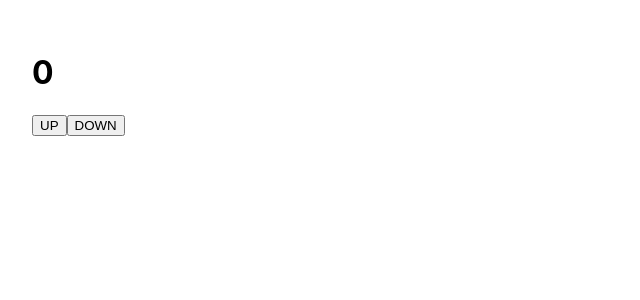
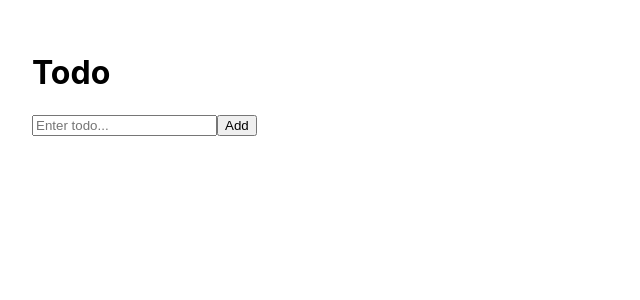
Before and after one commit to TungPham01/react_tiktok_f8, a React (Create React App) app: page / in a window 1280 px wide. Shown: the top 300 px of the page, without its empty margins (0-640 px from the left). Built offline with nearby package versions, Linux system fonts and the light colour scheme.

Commit message:
[useReducer] todo list

```diff
--- a/src/App.js
+++ b/src/App.js
@@ -1,33 +1,99 @@
-import { useReducer } from "react";
+import { useReducer, useRef } from "react";
 
-const initState = 0
+const initState = {
+  job: "",
+  jobs: [],
+};
 
-const UP_ACTION = 'UP'
-const DOWN_ACTION = 'DOWN'
+const SET_JOB = "set_job";
+const setJob = (payload) => {
+  return {
+    type: SET_JOB,
+    payload,
+  };
+};
+
+const ADD_JOB = "add_job";
+const addJob = (payload) => {
+  return {
+    type: ADD_JOB,
+    payload,
+  };
+};
+
+const DELETE_JOB = "delete_job";
+const removeJob = (payload) => {
+  return {
+    type: DELETE_JOB,
+    payload,
+  };
+};
 
 const reducer = (state, action) => {
-    switch (action) {
-      case UP_ACTION:
-        return state + 1
-      case DOWN_ACTION:
-        return state - 1
-      default:
-        throw new Error('not action')
-    }
-}
+  let newState;
+  switch (action.type) {
+    case SET_JOB:
+      newState = {
+        ...state,
+        job: action.payload,
+      };
+      break;
+    case ADD_JOB:
+      newState = {
+        ...state,
+        jobs: [...state.jobs, action.payload],
+      };
+      break;
+    case DELETE_JOB:
+      // const newJob = [...state.jobs];
+      // newJob.splice(action.payload, 1);
+
+      const newJob = [...state.jobs].filter((job,index) => index !== action.payload)
+
+      newState = {
+        ...state,
+        jobs: newJob
+      };
+      break;
+    default:
+      throw new Error("not action");
+  }
+
+  return newState;
+};
 
 function App() {
+  const [state, dispatch] = useReducer(reducer, initState);
 
-  const [count, dispatch] = useReducer(reducer, initState);
+  const inputJob = useRef();
+
+  const { job, jobs } = state;
+
+  const handleSubmit = () => {
+    dispatch(addJob(job));
+    dispatch(setJob(""));
+    inputJob.current.focus();
+  };
+
   return (
     <div style={{ padding: 32 }}>
-      <h1>{count}</h1>
-      <button
-        onClick={() => dispatch(UP_ACTION)}
-      >UP</button>
-      <button
-        onClick={() => dispatch(DOWN_ACTION)}
-       >DOWN</button>
+      <h1>Todo</h1>
+      <input
+        ref={inputJob}
+        placeholder="Enter todo..."
+        value={job}
+        onChange={(event) => dispatch(setJob(event.target.value))}
+      />
+      <button onClick={handleSubmit}>Add</button>
+      <ul>
+        {jobs &&
+          jobs.map((job, index) => (
+            <li key={index}>
+              {job + '' + index}
+              <span onClick={() => dispatch(removeJob(index))}> &times;</span>
+            </li>
+          ))}
+      </ul>
     </div>
   );
 }
```
